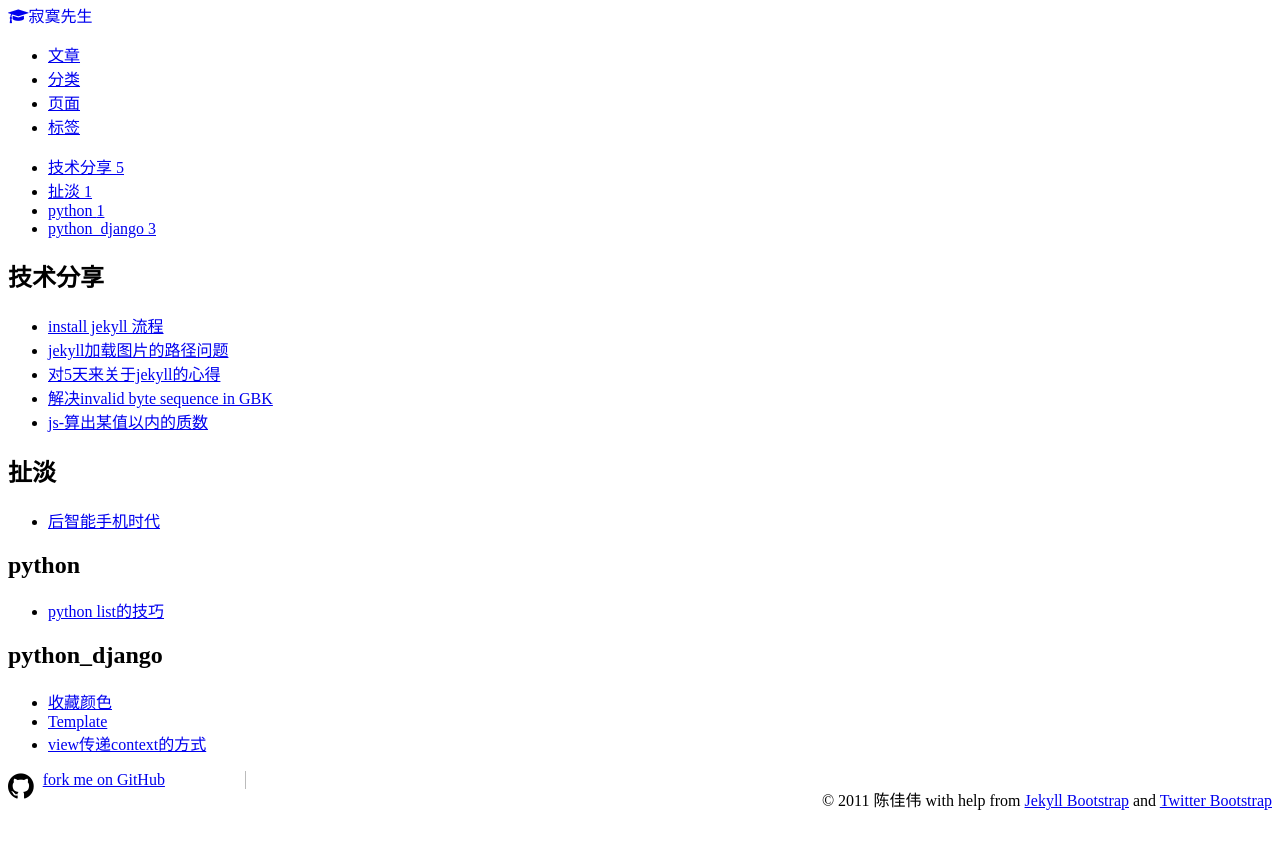
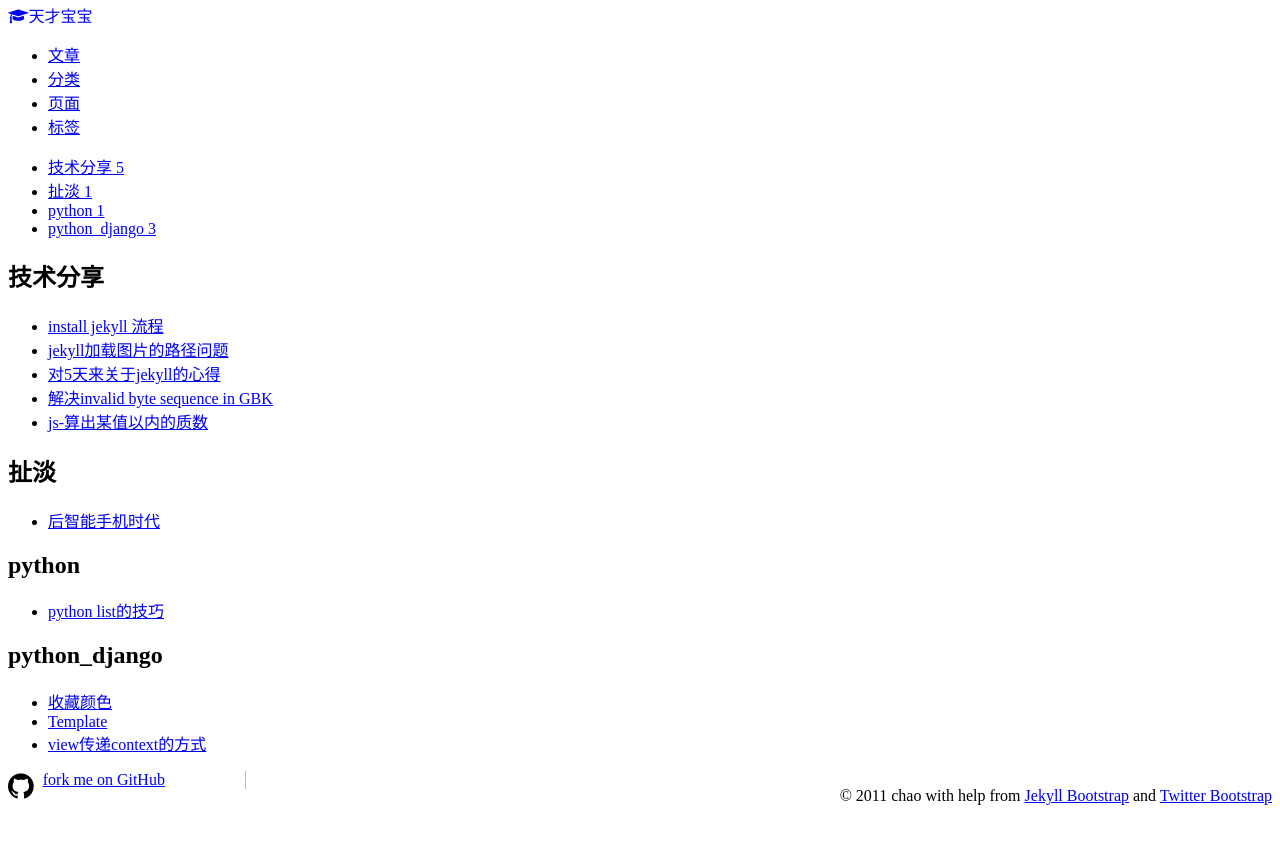
Before and after one commit to wanlp10/wuchao.github.io, a Jekyll site: the page built from categories.html, in a window 1280 px wide. Shown: the top 849 px of the page. Built offline with Jekyll 4.4.1, drawn with Linux system fonts in a browser that asks for light colours; nearby versions of some CDN libraries; Markdown is read by kramdown in place of the engine named in the settings.

Commit message:
initial commit

```diff
--- a/_config.yml
+++ b/_config.yml
@@ -10,11 +10,11 @@ safe: false
 # Themes are encouraged to use these universal variables
 # so be sure to set them if your theme uses them.
 #
-title : 寂寞先生
+title : 天才宝宝
 tagline: Site Tagline
 author :
-  name : 陈佳伟
-  email : blah@email.test
+  name : chao
+  email : chao@gmx.com
   github : username
   twitter : username
   feedburner : feedname
@@ -27,7 +27,7 @@ author :
 # Else if you are pushing to username.github.io, replace with your username.
 # Finally if you are pushing to a GitHub project page, include the project name at the end.
 #
-production_url : http://www.wuspace.net
+production_url : http://wu-chao.github.io
 
 # All Jekyll-Bootstrap specific configurations are namespaced into this hash
 #
```
